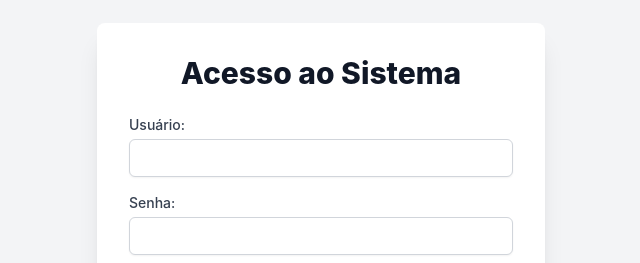
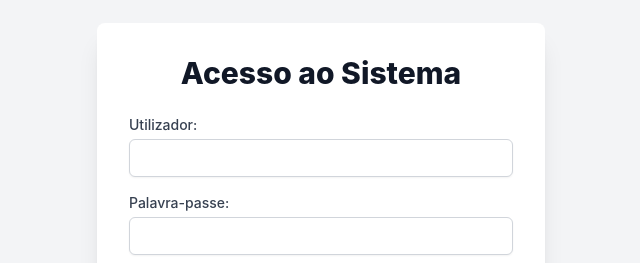
Before and after one commit to Salguod-ohlamar/re_consulta_adesao, a React (Create React App) app: page / in a window 1280 px wide. Shown: the part 218-481 px from the top of the page, without its empty margins (319-959 px from the left). Built offline with nearby package versions, Linux system fonts and the light colour scheme; no server answers.

Commit message:
ex: Corrigido o login no App.js

```diff
--- a/src/App.js
+++ b/src/App.js
@@ -1,5 +1,5 @@
 import React, { useState, useEffect } from 'react';
-import { BrowserRouter as Router, Routes, Route, Navigate, useNavigate, useLocation } from 'react-router-dom';
+import { HashRouter  as Router, Routes, Route, Navigate, useNavigate, useLocation } from 'react-router-dom';
 
 // Importa os seus componentes reais a partir da pasta /components
 import ConsultaAdesoes from './components/ConsultaAdesoes';
@@ -59,11 +59,11 @@ function Login({ onLoginSuccess }) {
                 <h1 className="text-3xl font-extrabold text-gray-900 mb-6 text-center">Acesso ao Sistema</h1>
                 <form onSubmit={handleLogin} className="space-y-4">
                     <div>
-                        <label htmlFor="login_usuario" className="block text-sm font-medium text-gray-700">Usuário:</label>
+                        <label htmlFor="login_usuario" className="block text-sm font-medium text-gray-700">Utilizador:</label>
                         <input type="text" id="login_usuario" value={login_usuario} onChange={(e) => setLoginUsuario(e.target.value)} className="mt-1 block w-full px-3 py-2 border border-gray-300 rounded-md shadow-sm focus:outline-none focus:ring-indigo-500 focus:border-indigo-500 sm:text-sm" required />
                     </div>
                     <div>
-                        <label htmlFor="password" className="block text-sm font-medium text-gray-700">Senha:</label>
+                        <label htmlFor="password" className="block text-sm font-medium text-gray-700">Palavra-passe:</label>
                         <input type="password" id="password" value={password} onChange={(e) => setPassword(e.target.value)} className="mt-1 block w-full px-3 py-2 border border-gray-300 rounded-md shadow-sm focus:outline-none focus:ring-indigo-500 focus:border-indigo-500 sm:text-sm" required />
                     </div>
                     <button type="submit" className="w-full flex justify-center py-2 px-4 border border-transparent rounded-md shadow-sm text-sm font-medium text-white bg-indigo-600 hover:bg-indigo-700 focus:outline-none focus:ring-2 focus:ring-offset-2 focus:ring-indigo-500">
@@ -124,7 +124,7 @@ function MainAppContent() {
                     headers: { 'Authorization': `Bearer ${token}` },
                 });
             } catch (error) {
-                console.error('Erro ao registrar logout no backend:', error);
+                console.error('Erro ao registar logout no backend:', error);
             }
         }
         setToken(null);
@@ -145,7 +145,7 @@ function MainAppContent() {
                 <div className="min-h-screen flex items-center justify-center bg-red-100 p-4">
                     <div className="bg-white p-8 rounded-lg shadow-xl w-full max-w-md text-center">
                         <h1 className="text-3xl font-extrabold text-red-700 mb-4">Acesso Negado!</h1>
-                        <p className="text-lg text-gray-700">Você não tem permissão para acessar esta página.</p>
+                        <p className="text-lg text-gray-700">Não tem permissão para aceder a esta página.</p>
                         <button onClick={() => navigate(-1)} className="mt-6 py-2 px-4 bg-indigo-600 hover:bg-indigo-700 text-white rounded-md">
                             Voltar
                         </button>
```
